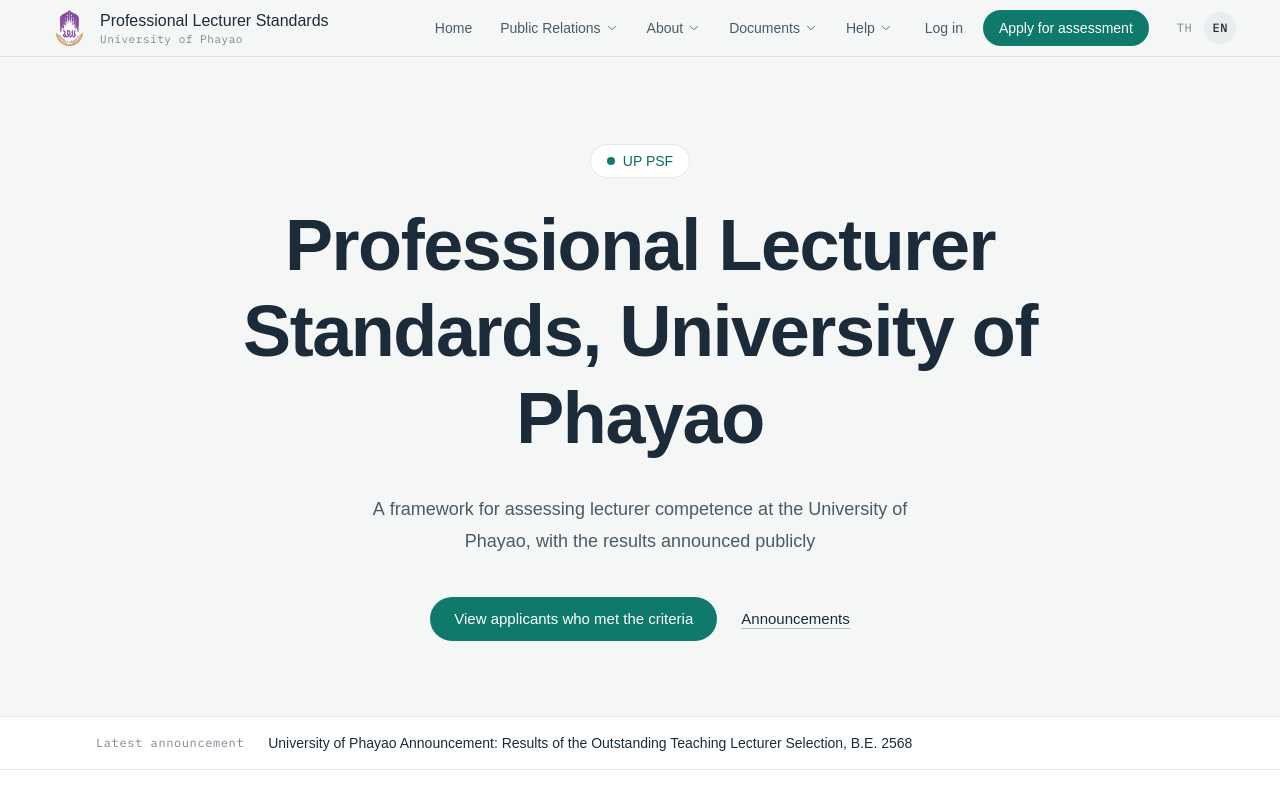
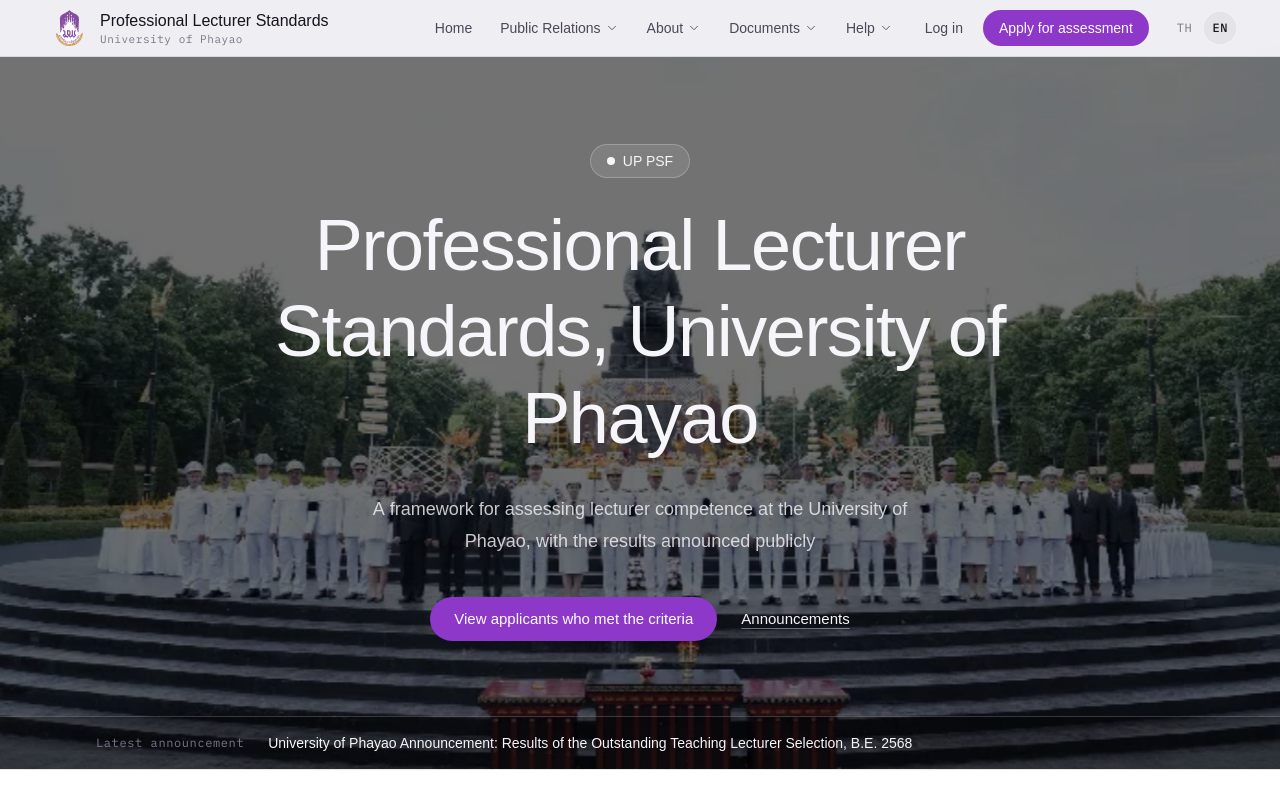
Before and after one commit to PannawatHwangmontri/Design-Page-psf-up, a Next.js app: page /en in a window 1280 px wide. Shown: the top 800 px of the page. Built offline with nearby package versions, Linux system fonts and the light colour scheme; a web font is replaced by a local one.

Commit message:
Redesign section

```diff
--- a/src/app/globals.css
+++ b/src/app/globals.css
@@ -2,19 +2,19 @@
 
 /* Tokens: see DESIGN.md. Warm neutral ramp, brand purple only as accent. */
 @theme {
-  --color-page: #f4f7f6;
+  --color-page: #f6f5f9;
   --color-card: #ffffff;
-  --color-raised: #e6ecea;
-  --color-ink: #1c2b39;
-  --color-ink-2: #4a5b68;
-  --color-ink-3: #7b8895;
-  --color-tint: #e3f2ef;
-  --color-forest: #0d3b36;
-  --color-accent: #0f7a6b;
-  --color-accent-hover: #0b6459;
-  --color-accent-ink: #0f6b5e;
-  --color-level-1: #0f7a6b;
-  --color-level-2: #2f5f9e;
+  --color-raised: #ebe8f2;
+  --color-ink: #17131f;
+  --color-ink-2: #4d4759;
+  --color-ink-3: #7c7689;
+  --color-tint: #efe9fb;
+  --color-forest: #1d1630;
+  --color-accent: #8d38c9;
+  --color-accent-hover: #7a2fb0;
+  --color-accent-ink: #7a2fb0;
+  --color-level-1: #8d38c9;
+  --color-level-2: #2f7d6d;
   --color-level-3: #b7791f;
   --font-sans: var(--font-plex-sans-th), var(--font-sarabun), sans-serif;
   --font-ui: var(--font-plex-sans-th), var(--font-sarabun), sans-serif;
@@ -48,13 +48,13 @@ label {
 h1,
 h2 {
   font-family: var(--font-ui);
-  font-weight: 700;
+  font-weight: 500;
   letter-spacing: -0.02em;
 }
 h3,
 h4 {
   font-family: var(--font-ui);
-  font-weight: 600;
+  font-weight: 500;
 }
 
 /* Section marker on the left page edge, only where the margin is wide enough */
@@ -334,7 +334,7 @@ button {
 .rounded-3xl,
 .rounded-\[2rem\],
 .rounded-\[30px\] {
-  border-radius: 15px 30px 15px 31px;
+  border-radius: 22px;
 }
 
 /* Magnetic buttons (Motion.tsx): the transition lives in CSS so React-rendered markup is never changed by script. */
--- a/src/components/PsfSite.tsx
+++ b/src/components/PsfSite.tsx
@@ -50,22 +50,24 @@ export default function PsfSite({ lang }: { lang: Lang }) {
   return (
     <main className="font-ui">
       {/* hero: full-viewport documentary photo under a dark scrim, centered serif headline, one pill CTA */}
-      <section id="home" className="relative isolate flex min-h-[640px] flex-col justify-center overflow-hidden bg-page text-ink">
+      <section id="home" className="relative isolate flex min-h-[640px] flex-col justify-center overflow-hidden bg-forest text-page">
+        <img src="/img/does/campus-statue.webp" alt={t.hero.photoAlt} className="hero-zoom absolute inset-0 -z-20 h-full w-full object-cover" />
+        <div aria-hidden="true" className="absolute inset-0 -z-10 bg-black/55" />
         <div className="mx-auto max-w-4xl px-4 pb-32 pt-36 text-center md:px-8">
-          <p className="rise mx-auto inline-flex items-center gap-2 rounded-full border border-ink/10 bg-card px-4 py-1.5 text-sm font-medium text-accent-ink"><span aria-hidden="true" className="h-2 w-2 rounded-full bg-accent" />{t.hero.eyebrow}</p>
+          <p className="rise mx-auto inline-flex items-center gap-2 rounded-full border border-page/25 bg-page/10 px-4 py-1.5 text-sm font-medium text-page"><span aria-hidden="true" className="h-2 w-2 rounded-full bg-page" />{t.hero.eyebrow}</p>
           <TextEffect as="h1" text={t.hero.title} delay={200} step={40} className="mt-6 block text-5xl leading-[1.25] md:text-7xl md:leading-[1.2]" />
-          <TextEffect as="p" text={t.hero.desc} delay={200 + [...t.hero.title].length * 40 + 200} step={12} className="mx-auto mt-8 block max-w-xl text-lg leading-8 text-ink-2" />
+          <TextEffect as="p" text={t.hero.desc} delay={200 + [...t.hero.title].length * 40 + 200} step={12} className="mx-auto mt-8 block max-w-xl text-lg leading-8 text-page/80" />
           <div className="mt-10 flex flex-wrap items-center justify-center gap-6">
             <a href={`/${lang}/publicity`} data-magnetic onClick={ripple} className="relative inline-flex items-center overflow-hidden rounded-full bg-accent px-6 py-2.5 font-medium text-white hover:bg-accent-hover">
               {t.hero.cta}
             </a>
-            <a href="#announcements" className="font-medium text-ink underline decoration-ink/30 underline-offset-4 hover:decoration-ink">
+            <a href="#announcements" className="font-medium text-page underline decoration-page/40 underline-offset-4 hover:decoration-page">
               {t.hero.cta2}
             </a>
           </div>
         </div>
         {announcements[0] && (
-          <div className="absolute inset-x-0 bottom-0 border-t border-ink/10 bg-card">
+          <div className="absolute inset-x-0 bottom-0 border-t border-page/20 bg-black/30">
             <div className="mx-auto flex max-w-6xl flex-col gap-1 px-4 py-4 md:flex-row md:items-center md:gap-6 md:px-8">
               <span className="shrink-0 font-mono text-xs tracking-[0.05em] text-ink-3">{t.hero.latest}</span>
               <a href={`/${lang}/announcement/${announcements[0].id}`} className="line-clamp-1 text-sm hover:underline">
@@ -146,7 +148,7 @@ export default function PsfSite({ lang }: { lang: Lang }) {
         <div className="mx-auto max-w-6xl px-4 py-20 md:px-8 md:py-28">
           <div className="flex flex-wrap items-end justify-between gap-4">
             <div>
-              <h2 data-reveal className="text-3xl font-medium">{t.home.calendarTitle}</h2>
+              <h2 data-reveal className="text-4xl md:text-5xl">{t.home.calendarTitle}</h2>
               <p className="mt-2 text-ink-2">
                 {t.home.calendarLead}
                 {cal && <span className="tabular-nums"> · {t.home.yearLabel} {cal.year}</span>}
@@ -188,7 +190,7 @@ export default function PsfSite({ lang }: { lang: Lang }) {
         <Side>{t.news.title}</Side>
         <div className="mx-auto max-w-6xl px-4 py-16 md:px-8 md:py-24">
           <div className="flex items-end justify-between gap-4">
-            <h2 data-reveal className="text-3xl font-medium">{t.news.title}</h2>
+            <h2 data-reveal className="text-4xl md:text-5xl">{t.news.title}</h2>
             <a href={`/${lang}/news`} className={`${linkCls} shrink-0 text-sm`}>
               {t.news.viewAll} →
             </a>
@@ -246,7 +248,7 @@ export default function PsfSite({ lang }: { lang: Lang }) {
         <Side>{t.news.announcements}</Side>
         <div className="mx-auto grid max-w-6xl gap-10 px-4 py-16 md:grid-cols-12 md:gap-12 md:px-8 md:py-24">
           <div className="md:col-span-4">
-            <h2 data-reveal className="text-3xl font-medium">{t.news.announcements}</h2>
+            <h2 data-reveal className="text-4xl md:text-5xl">{t.news.announcements}</h2>
             <a href={`/${lang}/announcement`} className={`${linkCls} mt-4 inline-block text-sm`}>
               {t.news.viewAll} →
             </a>
@@ -276,7 +278,7 @@ export default function PsfSite({ lang }: { lang: Lang }) {
         <Side>{t.levels.title}</Side>
         <div className="mx-auto grid max-w-6xl gap-10 px-4 py-16 md:grid-cols-12 md:gap-12 md:px-8 md:py-24">
           <div className="md:col-span-4">
-            <h2 data-reveal className="text-3xl font-medium">{t.levels.title}</h2>
+            <h2 data-reveal className="text-4xl md:text-5xl">{t.levels.title}</h2>
             <p className="mt-3 text-ink-2">{t.levels.desc}</p>
           </div>
           <ol data-stagger className="divide-y divide-ink/10 border-y border-ink/10 md:col-span-8">
@@ -297,16 +299,16 @@ export default function PsfSite({ lang }: { lang: Lang }) {
       </section>
 
       {/* process: four steps in columns, each with a top rule, number and title */}
-      <section id="process" className="relative scroll-mt-16 bg-page">
+      <section id="process" className="relative scroll-mt-16 bg-forest text-page">
         <div className="mx-auto max-w-6xl px-4 py-16 md:px-8 md:py-24">
-          <h2 data-reveal className="text-3xl">{t.process.title}</h2>
+          <h2 data-reveal className="text-4xl md:text-5xl">{t.process.title}</h2>
           <ol data-stagger className="mt-12 grid gap-10 sm:grid-cols-2 lg:grid-cols-4">
             {t.process.tiles.map((tile, i) => (
-              <li key={tile.href} style={idx(i)} className="border-t-2 border-ink pt-6">
-                <p className="font-mono text-xs tabular-nums text-accent-ink">{String(i + 1).padStart(2, "0")}</p>
+              <li key={tile.href} style={idx(i)} className="rounded-[22px] border border-page/15 bg-page/5 p-6">
+                <p className="font-mono text-xs tabular-nums text-page/60">{String(i + 1).padStart(2, "0")}</p>
                 <h3 className="mt-3 text-xl">{tile.title}</h3>
-                <p className="mt-3 text-sm leading-6 text-ink-2">{tile.desc}</p>
-                <a href={`/${lang}${tile.href}`} className="mt-4 inline-block text-sm font-medium text-accent-ink underline underline-offset-4 hover:decoration-accent-ink">
+                <p className="mt-3 text-sm leading-6 text-page/75">{tile.desc}</p>
+                <a href={`/${lang}${tile.href}`} className="mt-4 inline-block text-sm font-medium text-page underline underline-offset-4 hover:decoration-page">
                   {tile.link}
                 </a>
               </li>
@@ -319,7 +321,7 @@ export default function PsfSite({ lang }: { lang: Lang }) {
         <Side>{t.passers.title}</Side>
         <div className="mx-auto max-w-6xl px-4 py-16 md:px-8 md:py-24">
           <div className="flex items-end justify-between gap-4">
-            <h2 data-reveal className="text-3xl font-medium">{t.passers.title}</h2>
+            <h2 data-reveal className="text-4xl md:text-5xl">{t.passers.title}</h2>
             <a href={`/${lang}/publicity`} className={`${linkCls} shrink-0 text-sm`}>
               {t.news.viewAll} →
             </a>
```
